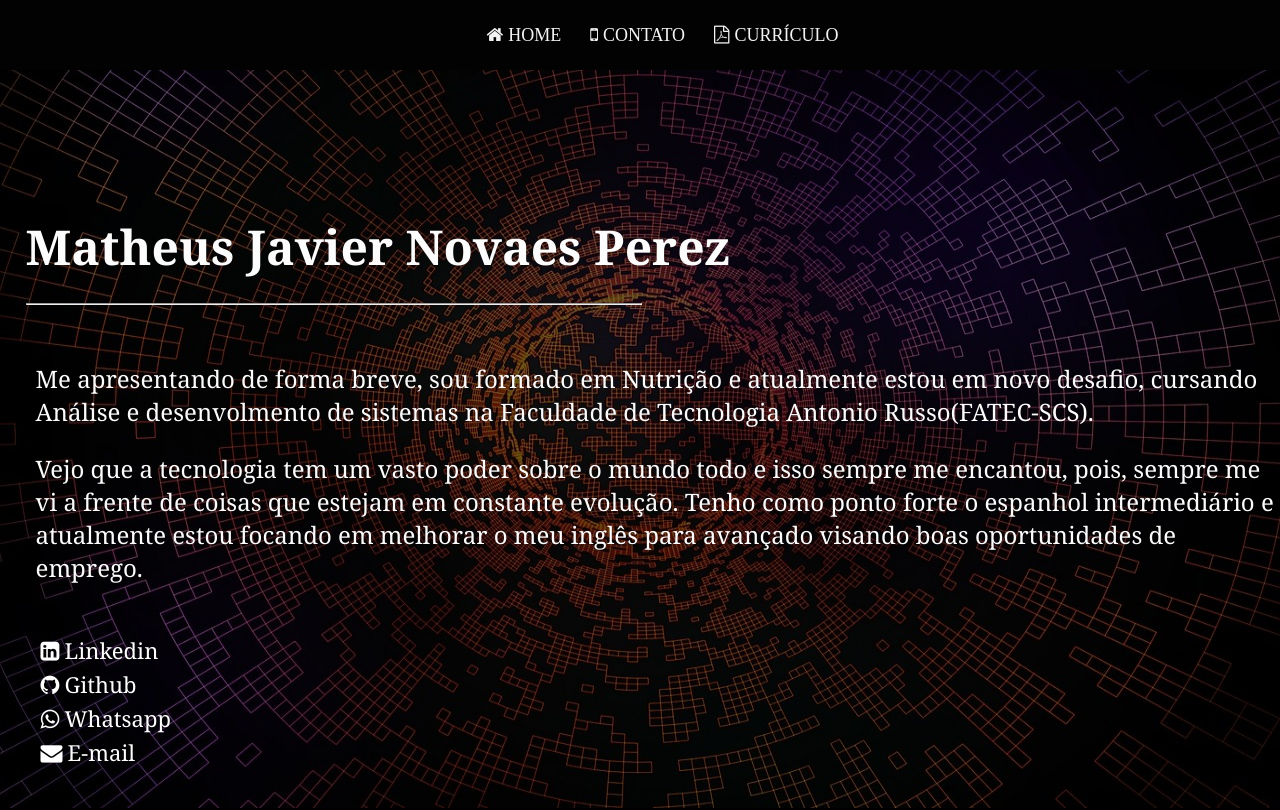
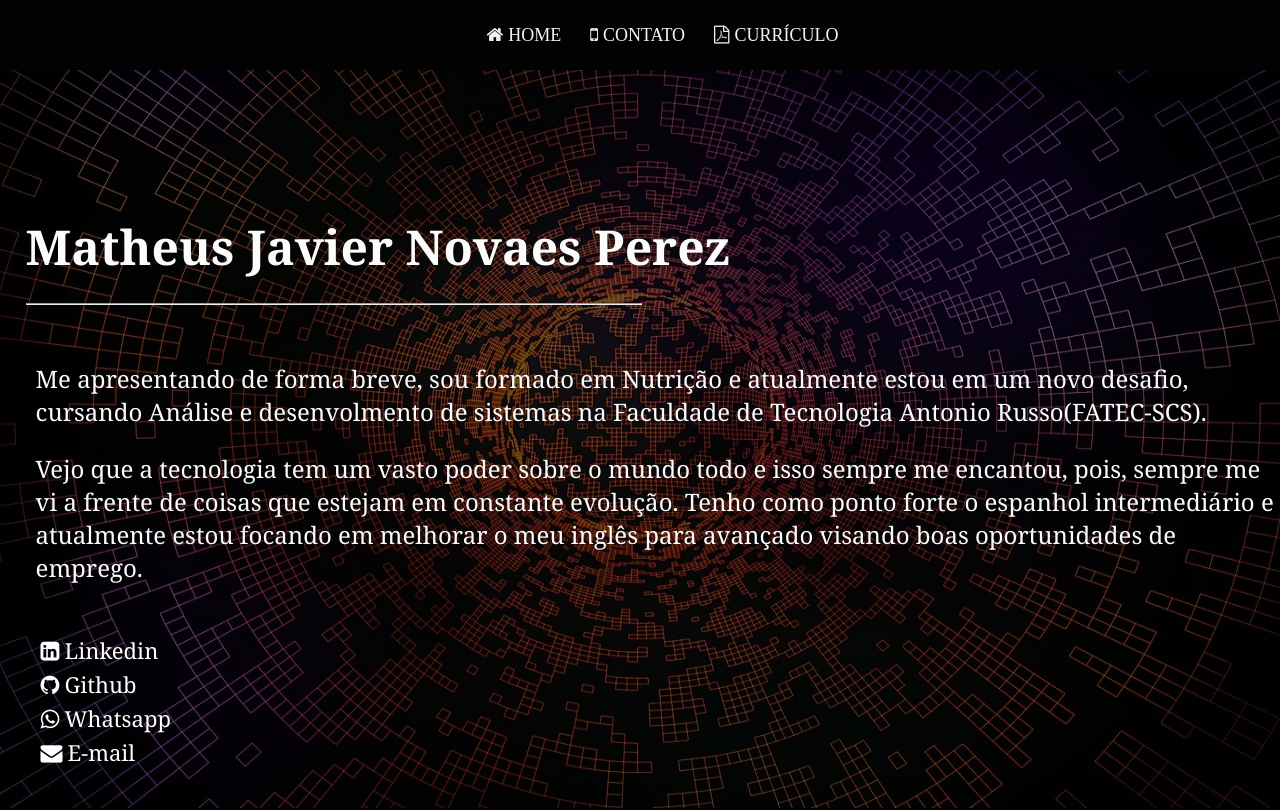
Before and after one commit to Matheusjavier/Portifolio-matheus, an Angular app: page / in a window 1280 px wide. Shown: the top 810 px of the page. Built offline with nearby package versions, Linux system fonts and the light colour scheme.

Commit message:
correção de grafia

```diff
--- a/src/app/app.component.html
+++ b/src/app/app.component.html
@@ -22,7 +22,7 @@
         Matheus Javier Novaes Perez
         <hr />
       </h1>
-      <p>Me apresentando de forma breve, sou formado em Nutrição e atualmente estou em novo desafio, cursando Análise e
+      <p>Me apresentando de forma breve, sou formado em Nutrição e atualmente estou em um novo desafio, cursando Análise e
         desenvolmento de sistemas na
         Faculdade de Tecnologia Antonio Russo(FATEC-SCS).
       </p>
```
